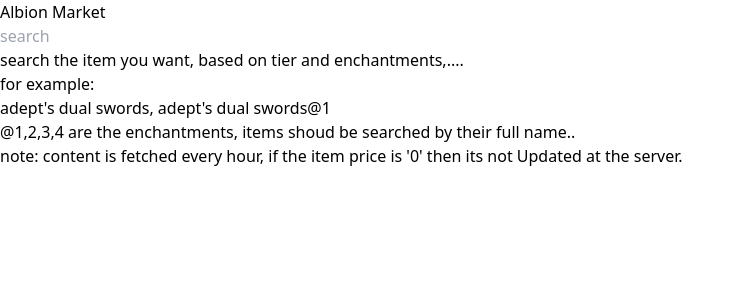
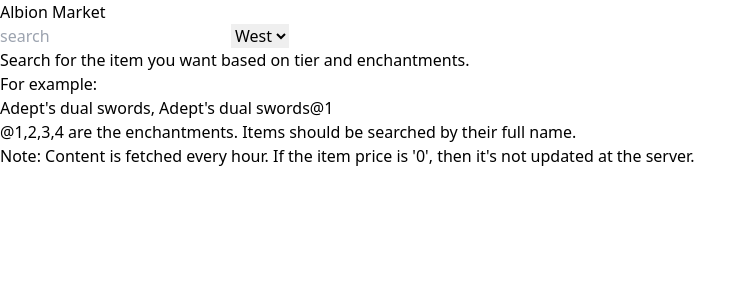
Before and after one commit to TheDummyUser/Albion-market, a React (Vite) app: page / in a window 1280 px wide. Shown: the top 300 px of the page, without its empty margins (0-756 px from the left). Built offline with nearby package versions, Linux system fonts and the light colour scheme.

Commit message:
refactored code, updated package file...

```diff
--- a/package.json
+++ b/package.json
@@ -11,7 +11,8 @@
   "dependencies": {
     "moment": "^2.29.4",
     "react": "^18.2.0",
-    "react-dom": "^18.2.0"
+    "react-dom": "^18.2.0",
+    "react-router-dom": "^6.20.0"
   },
   "devDependencies": {
     "@types/react": "^18.0.28",
--- a/src/App.jsx
+++ b/src/App.jsx
@@ -1,133 +1,19 @@
-import React, { useState } from "react";
-import data from "./assets/output.json";
-import moment from "moment";
+import ReactDOM from "react-dom/client";
+import { BrowserRouter, Routes, Route } from "react-router-dom";
+import Home from "./pages/Home";
+import Random from "./pages/Random";
 
-function App() {
-  const [searchQuery, setSearchQuery] = useState("");
-  const [searchResult, setSearchResult] = useState(null);
-  const [stats, setStats] = useState(null);
 
-  const handleSearch = (event) => {
-    const query = event.target.value;
-    setSearchQuery(query);
-
-    if (query !== "") {
-      try {
-        const results = data.items.filter((item) => {
-          return item.itemsName.toLowerCase().includes(query.toLowerCase());
-        });
-
-        if (results.length > 0) {
-          // Get the itemId of the first matching item
-          const itemId = results[0].itemId;
-
-          // Update the searchResult state with the itemId and itemsName of the matching item
-          setSearchResult({ itemId, itemsName: results[0].itemsName });
-
-          // Fetch the stats for the matching item
-          fetch(
-            `https://east.albion-online-data.com/api/v2/stats/prices/${itemId}?locations=Caerleon,Bridgewatch,Thetford,FortSterling,Martlock,Lymhurst&qualities=0,1,2,3,4,5&time-scale=6`
-          )
-            .then((response) => response.json())
-            .then((data) => {
-              const uniqueCities = [...new Set(data.map((stat) => stat.city))];
-              setStats(
-                uniqueCities.map((city) => {
-                  return {
-                    city: city,
-                    stats: data.filter((stat) => stat.city === city)[0],
-                  };
-                })
-              );
-            })
-            .catch((error) => {
-              console.error(error);
-              setStats([]);
-            });
-        } else {
-          setSearchResult(null);
-          setStats([]);
-        }
-      } catch (error) {
-        console.error(error);
-        setSearchResult(null);
-        setStats([]);
-      }
-    } else {
-      setSearchResult(null);
-      setStats(null);
-    }
-  };
+export default function App() {
   return (
-    <div class="font-mono">
-      <div class="flex flex-col justify-center items-center p-5">
-        <div class=" text-5xl md:text-5xl md:mt-10 mt-24">Albion Market</div>
-        <input
-          type="text"
-          placeholder="search"
-          value={searchQuery}
-          onChange={handleSearch}
-          class="w-full md:w-80 h-10 mt-5 mb-3 px-3 rounded-full border border-black font-mono"
-        />
-        {searchResult && stats && stats.length > 0 ? (
-          <div class="flex flex-col items-center">
-            <div class="flex items-center">
-              <img
-                src={`https://render.albiononline.com/v1/item/${searchResult.itemId}.png`}
-                alt={searchResult.itemsName}
-                width={65}
-                height={60}
-              />
-              <div class="text-l ml-3">{searchResult.itemsName}</div>
-            </div>
-
-            {stats.map((stat, index) => (
-              <div key={index} class="font-mono">
-                <h2 class="text-xl underline mt-5 text-center mb-2">
-                  {stat.city}
-                </h2>
-                <p classname="text-s">
-                  Minimum Sell Price: {stat.stats.sell_price_min}
-                </p>
-                <p classname="text-s">
-                  Min Sell Price Last Updated:{" "}
-                  {moment(stat.stats.sell_price_min_date).format(
-                    "MMMM Do YYYY, h:mm:ss a"
-                  )}
-                </p>
-                <p classname="text-s">
-                  Maximum Sell Price: {stat.stats.sell_price_max}
-                </p>
-                <p classname="text-s">
-                  Max Sell Price Last Updated:{" "}
-                  {moment(stat.stats.sell_price_max_date).format(
-                    "MMMM Do YYYY, h:mm:ss a"
-                  )}
-                </p>
-              </div>
-            ))}
-          </div>
-        ) : (
-          <div class="font-mono mt-5">
-            <p>
-              search the item you want, based on tier and enchantments,....{" "}
-              <br />
-              <p className=" pt-5 pl-0 pr-0 ml-0 mr-0">
-                for example: <br />
-                adept's dual swords, adept's dual swords@1 <br />
-                @1,2,3,4 are the enchantments, items shoud be searched by their
-                full name..
-              </p>
-              <p className="pt-24">
-                note: content is fetched every hour, if the item price is '0'
-                then its not Updated at the server.
-              </p>
-            </p>
-          </div>
-        )}
-      </div>
-    </div>
+    <BrowserRouter>
+      <Routes>
+        <Route path="/" element={<Home />} />
+        < Route path="/random" element={<Random />}/>
+      </Routes>
+    </BrowserRouter>
   );
 }
 
-export default App;
+const root = ReactDOM.createRoot(document.getElementById('root'));
+root.render(<App />);
--- /dev/null
+++ b/src/components/header.jsx
@@ -0,0 +1,12 @@
+import React from 'react'
+import { Link } from 'react-router-dom'
+
+function TopApp() {
+  return (
+    <div className=' block bg-black text-white p-5'>
+      <Link to='/random'>random</Link>
+    </div>
+  )
+}
+
+export default TopApp
--- /dev/null
+++ b/src/pages/Home.jsx
@@ -0,0 +1,178 @@
+import React, { useState, useEffect } from "react";
+import data from "../assets/output.json";
+import moment from "moment";
+import TopApp from "../components/header";
+
+function Home() {
+  const serverOptions = {
+    West: "west",
+    East: "east",
+  };
+
+  const [selectedServer, setSelectedServer] = useState(serverOptions["West"]);
+  const [searchQuery, setSearchQuery] = useState("");
+  const [searchResult, setSearchResult] = useState(null);
+  const [stats, setStats] = useState([]);
+
+  useEffect(() => {
+    if (searchQuery !== "") {
+      try {
+        const results = data.items.filter((item) =>
+          item.itemsName.toLowerCase().includes(searchQuery.toLowerCase())
+        );
+
+        if (results.length > 0) {
+          const itemId = results[0].itemId;
+          setSearchResult({ itemId, itemsName: results[0].itemsName });
+
+          fetchStats(itemId);
+        } else {
+          setSearchResult(null);
+          setStats([]);
+        }
+      } catch (error) {
+        console.error(error);
+        setSearchResult(null);
+        setStats([]);
+      }
+    } else {
+      setSearchResult(null);
+      setStats([]);
+    }
+  }, [searchQuery, selectedServer]);
+
+  const fetchStats = (itemId) => {
+    const locations = [
+      "Caerleon",
+      "Bridgewatch",
+      "Thetford",
+      "FortSterling",
+      "Martlock",
+      "Lymhurst",
+    ];
+
+    fetch(
+      `https://${selectedServer}.albion-online-data.com/api/v2/stats/prices/${itemId}?locations=${locations.join(
+        ","
+      )}&qualities=0,1,2,3,4,5&time-scale=6`
+    )
+      .then((response) => response.json())
+      .then((data) => {
+        const uniqueCities = [...new Set(data.map((stat) => stat.city))];
+        setStats(
+          uniqueCities.map((city) => {
+            return {
+              city: city,
+              stats: data.find((stat) => stat.city === city) || {
+                sell_price_min: 0,
+                sell_price_min_date: null,
+                sell_price_max: 0,
+                sell_price_max_date: null,
+              },
+            };
+          })
+        );
+      })
+      .catch((error) => {
+        console.error(error);
+        setStats([]);
+      });
+  };
+
+  const handleSearch = (event) => {
+    setSearchQuery(event.target.value);
+  };
+
+  const handleChangeServer = (event) => {
+    setSelectedServer(event.target.value);
+  };
+
+  return (
+    <div className="font-mono">
+      {/*<TopApp /> */}
+
+      <div className="flex flex-col p-5">
+        <div className="flex items-center justify-center space-x-6 mt-10">
+          <div className="text-2xl md:text-5xl">Albion Market</div>
+          <input
+            type="text"
+            placeholder="search"
+            value={searchQuery}
+            onChange={handleSearch}
+            className="w-full md:w-80 h-10 rounded-full border border-black font-mono text-center"
+          />
+          <select
+            className="rounded-md bg-white p-2 m-5 font-mono text-xl"
+            value={selectedServer}
+            onChange={handleChangeServer}
+          >
+            {Object.entries(serverOptions).map(([key, value]) => (
+              <option value={value} key={key}>
+                {key}
+              </option>
+            ))}
+          </select>
+        </div>
+
+        {searchResult && stats.length > 0 ? (
+          <div className="flex flex-col items-center">
+            <div className="flex items-center">
+              <img
+                src={`https://render.albiononline.com/v1/item/${searchResult.itemId}.png`}
+                alt={searchResult.itemsName}
+                width={65}
+                height={60}
+              />
+              <div className="text-l ml-3">{searchResult.itemsName}</div>
+            </div>
+
+            {stats.map((stat, index) => (
+              <div key={index} className="font-mono">
+                <h2 className="text-xl underline mt-5 text-center mb-2">
+                  {stat.city}
+                </h2>
+                <p className="text-s">
+                  Minimum Sell Price: {stat.stats.sell_price_min}
+                </p>
+                <p className="text-s">
+                  Min Sell Price Last Updated:{" "}
+                  {moment(stat.stats.sell_price_min_date).format(
+                    "MMMM Do YYYY, h:mm:ss a"
+                  )}
+                </p>
+                <p className="text-s">
+                  Maximum Sell Price: {stat.stats.sell_price_max}
+                </p>
+                <p className="text-s">
+                  Max Sell Price Last Updated:{" "}
+                  {moment(stat.stats.sell_price_max_date).format(
+                    "MMMM Do YYYY, h:mm:ss a"
+                  )}
+                </p>
+              </div>
+            ))}
+          </div>
+        ) : (
+          <div className="font-mono mt-5">
+            <p>
+              Search for the item you want based on tier and enchantments.
+              <br />
+              <p className="pt-5 pl-0 pr-0 ml-0 mr-0">
+                For example: <br />
+                Adept's dual swords, Adept's dual swords@1 <br />
+                @1,2,3,4 are the enchantments. Items should be searched by their
+                full name.
+              </p>
+              <p className="pt-24">
+                Note: Content is fetched every hour. If the item price is '0',
+                then it's not updated at the server.
+              </p>
+            </p>
+          </div>
+        )}
+      </div>
+    </div>
+  );
+}
+
+export default Home;
--- /dev/null
+++ b/src/pages/Random.jsx
@@ -0,0 +1,9 @@
+import React from 'react'
+
+function Random() {
+  return (
+    <div>Random feed</div>
+  )
+}
+
+export default Random
```
Also changed, not shown: 1 other file (tests, documents, lock files or other folders).
